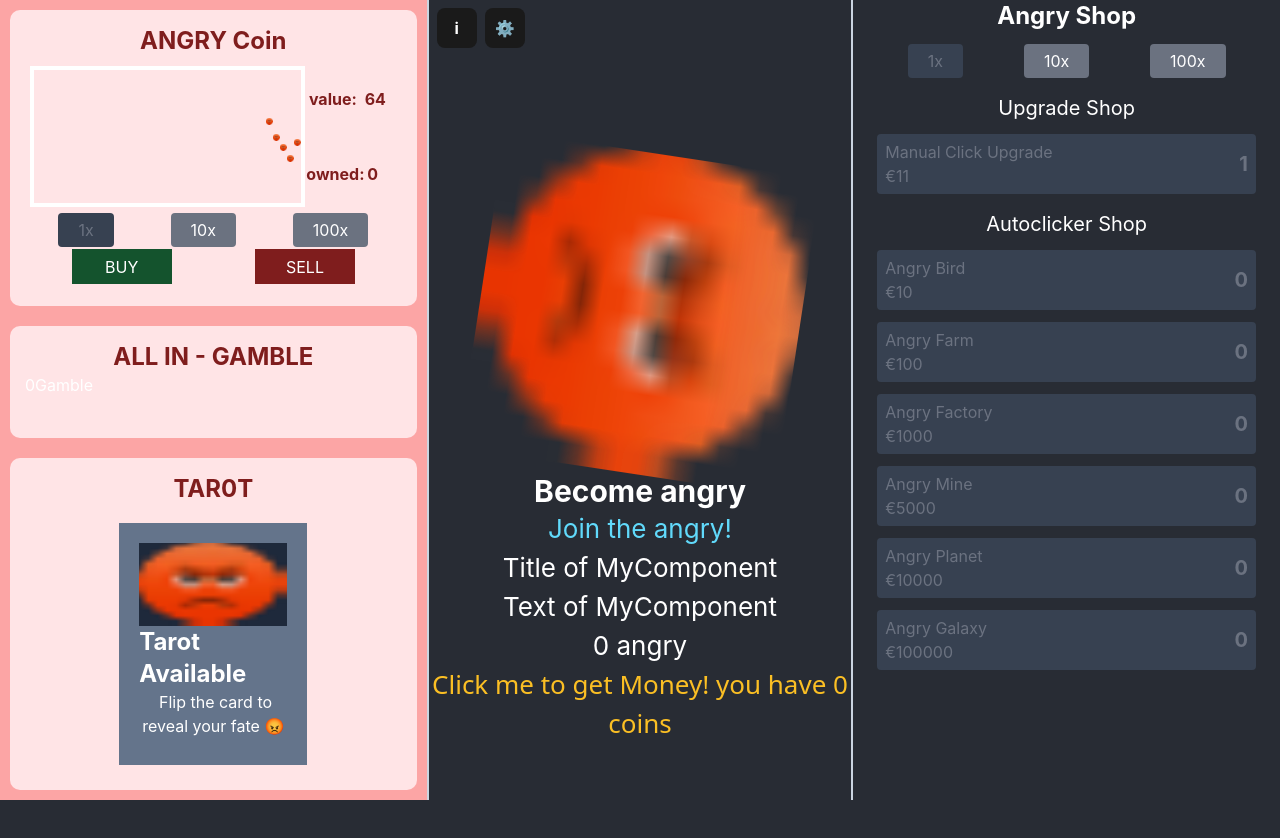
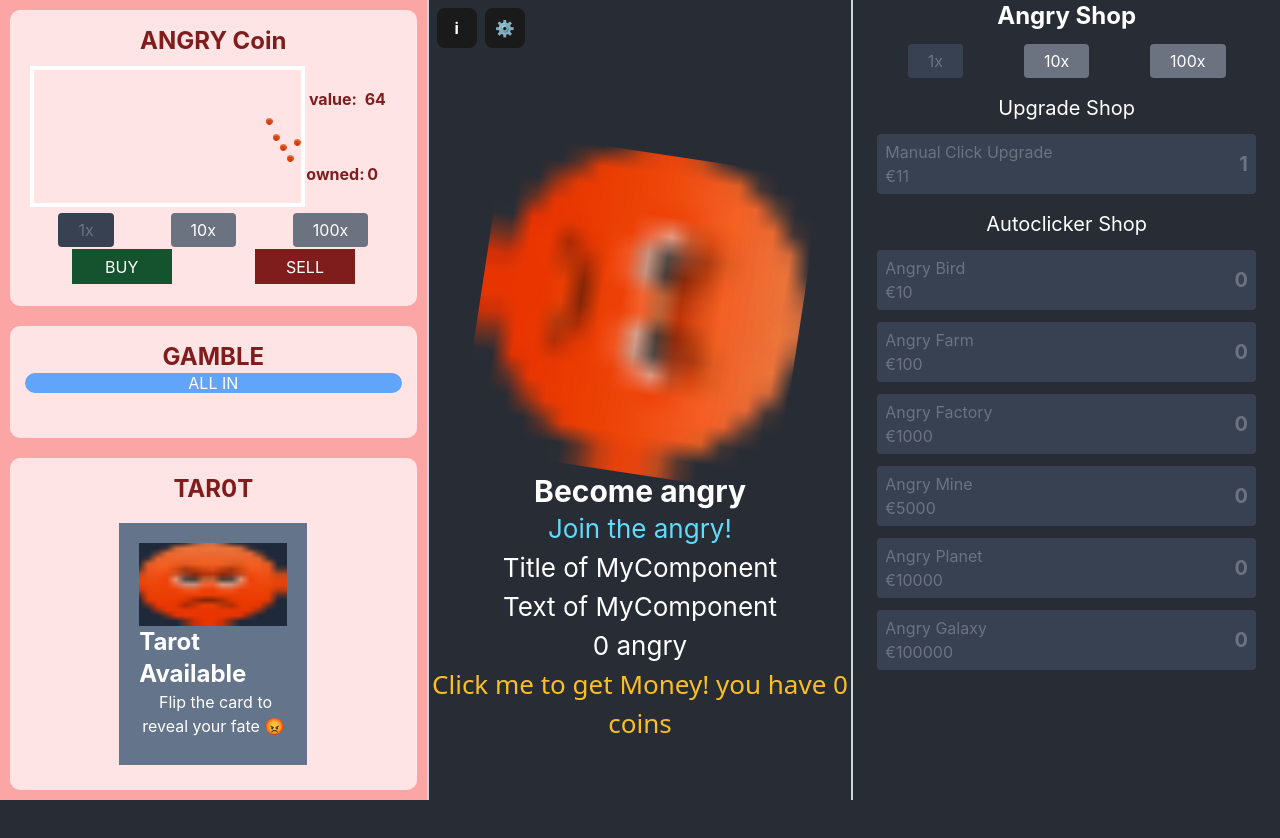
Before and after one commit to Wolfelijolex/Angry-Clicker, a React (Create React App) app: page / in a window 1280 px wide. Shown: the top 838 px of the page. Built offline with nearby package versions, Linux system fonts and the light colour scheme.

Commit message:
more button styling

```diff
--- a/src/components/GambleComponent/GambleComponent.tsx
+++ b/src/components/GambleComponent/GambleComponent.tsx
@@ -33,11 +33,8 @@ function GambleComponent() {
 
   return (
     <div className={styles.GambleWrapper} onClick={() => gambleMoney()}>
-      <div className={styles.GambleWrapper__Title}>all in - gamble</div>
-      <h1>
-        {money}
-        {message}
-      </h1>
+      <div className={styles.GambleWrapper__Title}>gamble</div>
+      <div className={styles.AllInButton}>ALL IN</div>
     </div>
   );
 }
--- a/src/styles/components/Gamble.module.scss
+++ b/src/styles/components/Gamble.module.scss
@@ -16,14 +16,27 @@
       position: relative;
 
     }
+    &__Won{
+        @apply bg-green-400;
+    }
 }
+
 .GambleWrapper:hover{
-    background-color: green;
-    color: yellow;
-    cursor: pointer;
+    @apply bg-emerald-200;
+
 }
 .GambleWrapper:active{
-    background-color: rgb(83, 175, 103);
-    color: rgb(206, 64, 166);
-    cursor: pointer;
+    @apply bg-emerald-300;
 }
+
+.AllInButton {
+    @apply bg-blue-400;
+    display: flex;
+    // center button
+    justify-content: center;
+    align-items: center;
+    // center vertically
+    height: 25%;
+    width: 100%;
+    border-radius: 10px;
+}
```
